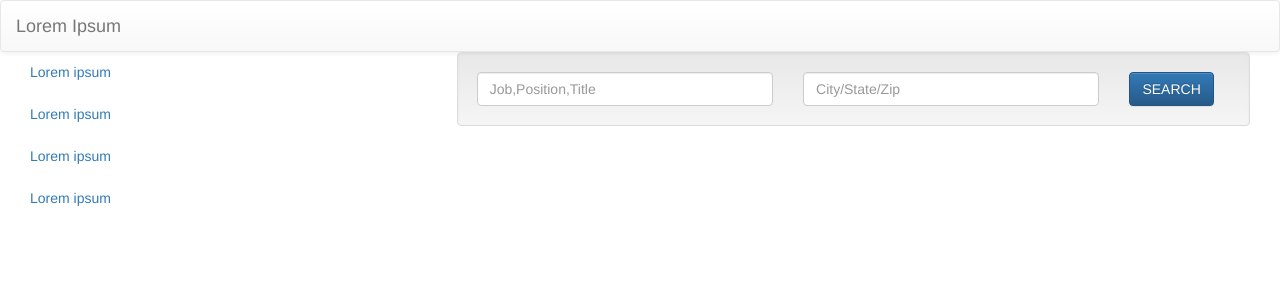
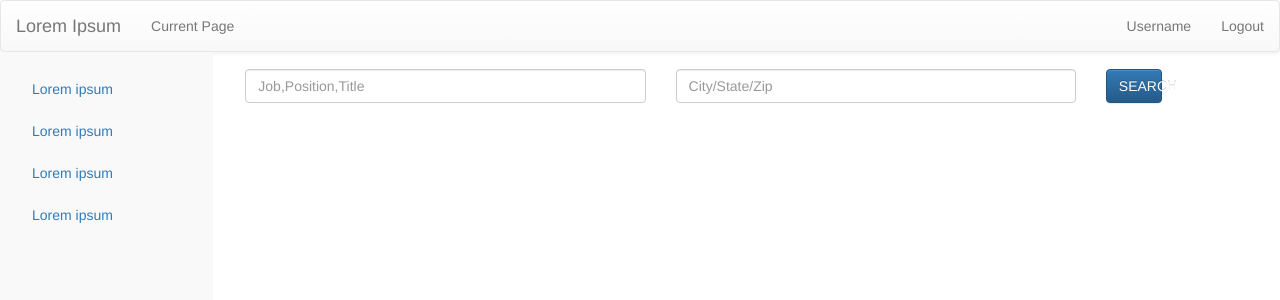
Before and after one commit to JalenMoorer/React-Redux-Firebase-Profiler, a React (Create React App) app: page /dashboard in a window 1280 px wide. Shown: the top 300 px of the page. Built offline with nearby package versions, Linux system fonts and the light colour scheme.

Commit message:
Changed Navbar sizings

```diff
--- a/src/components/common/Header.js
+++ b/src/components/common/Header.js
@@ -1,15 +1,22 @@
 import React from 'react';
 
-import { Navbar } from 'react-bootstrap';
+import { Navbar, Nav, NavItem } from 'react-bootstrap';
 
 const Header = () => (
 
   <Navbar fluid  style={{marginBottom: '0px'}}  >
     <Navbar.Header>
       <Navbar.Brand>
-        <a href="#">Lorem Ipsum</a>
+        <a>Lorem Ipsum</a>
       </Navbar.Brand>
     </Navbar.Header>
+    <Nav >
+      <NavItem eventKey={1}>Current Page</NavItem>
+    </Nav>
+    <Nav pullRight>
+      <NavItem eventKey={1}>Username</NavItem>
+      <NavItem eventKey={2} href="#">Logout</NavItem>
+    </Nav>
   </Navbar>
 )
 
--- a/src/components/common/SearchForm.js
+++ b/src/components/common/SearchForm.js
@@ -13,8 +13,7 @@ import {
 
 const SearchForm = () => {
   return (
-    <Grid  fluid>
-      <Well>
+    <Grid fluid>
         <Row>
           <Form inline>
             <Col lg={5}>
@@ -29,14 +28,13 @@ const SearchForm = () => {
               </FormGroup>
             </Col>
             {' '}
-            <Col lg={2}>
-              <Button bsStyle="primary" type="Submit">
+            <Col lg={1}>
+              <Button block bsStyle="primary" type="Submit">
                 SEARCH
               </Button>
             </Col>
           </Form>
         </Row>
-      </Well>
     </Grid>
   );
 }
--- a/src/components/pages/Dashboard.js
+++ b/src/components/pages/Dashboard.js
@@ -20,10 +20,10 @@ class Dashboard extends Component {
         <Header/>
         <Grid style={{height: "100%"}} fluid>
           <Row style={{height: "100%"}}>
-            <Col style={{height: "100%"}} lg={4} md={4}>
+            <Col style={{background: "#f9f9f9", padding: "17px", height: "100%"}} lg={2} md={2}>
               <Navigation />
             </Col>
-            <Col lg={8} md={8}>
+            <Col style={{ padding: "17px"}} lg={10} md={10}>
               <Search />
             </Col>
           </Row>
```
Also changed, not shown: src/components/common/Navigation.js (indentation only).
